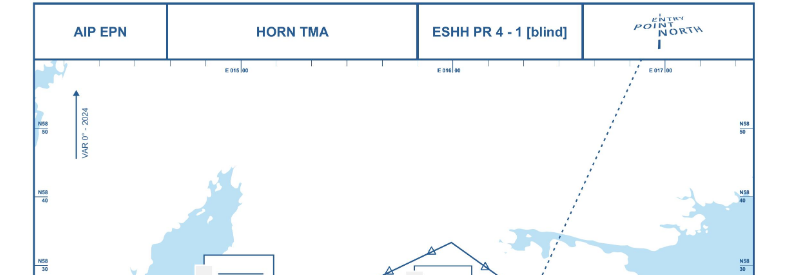
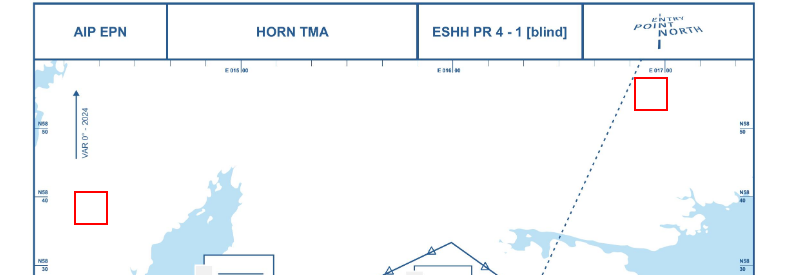
Before and after one commit to Coltable/interactive-map-quiz, a plain HTML site: page index.html in a window 1280 px wide. Shown: the part 154-429 px from the top of the page, without its empty margins (246-1032 px from the left). Drawn offline with Linux system fonts and the light colour scheme.

Commit message:
Update index.html

```diff
--- a/index.html
+++ b/index.html
@@ -52,12 +52,14 @@
     clickArea.style.left = spot.x;
     clickArea.style.width = "30px";
     clickArea.style.height = "30px";
+    clickArea.style.border = "2px solid red"; // Debug: Show hotspot boundaries
     clickArea.style.cursor = "pointer";
     clickArea.style.zIndex = 10;
     clickArea.setAttribute("data-id", spot.id);
     mapContainer.appendChild(clickArea);
 
     clickArea.addEventListener("click", () => {
+        console.log("Hotspot clicked:", spot.id); // Debug: Log click events
         const userAnswer = prompt("Enter the correct label:");
         if (userAnswer === spot.correctAnswer) {
             alert("Correct!");
```
Lines whose indentation alone changed are shown as unchanged.
